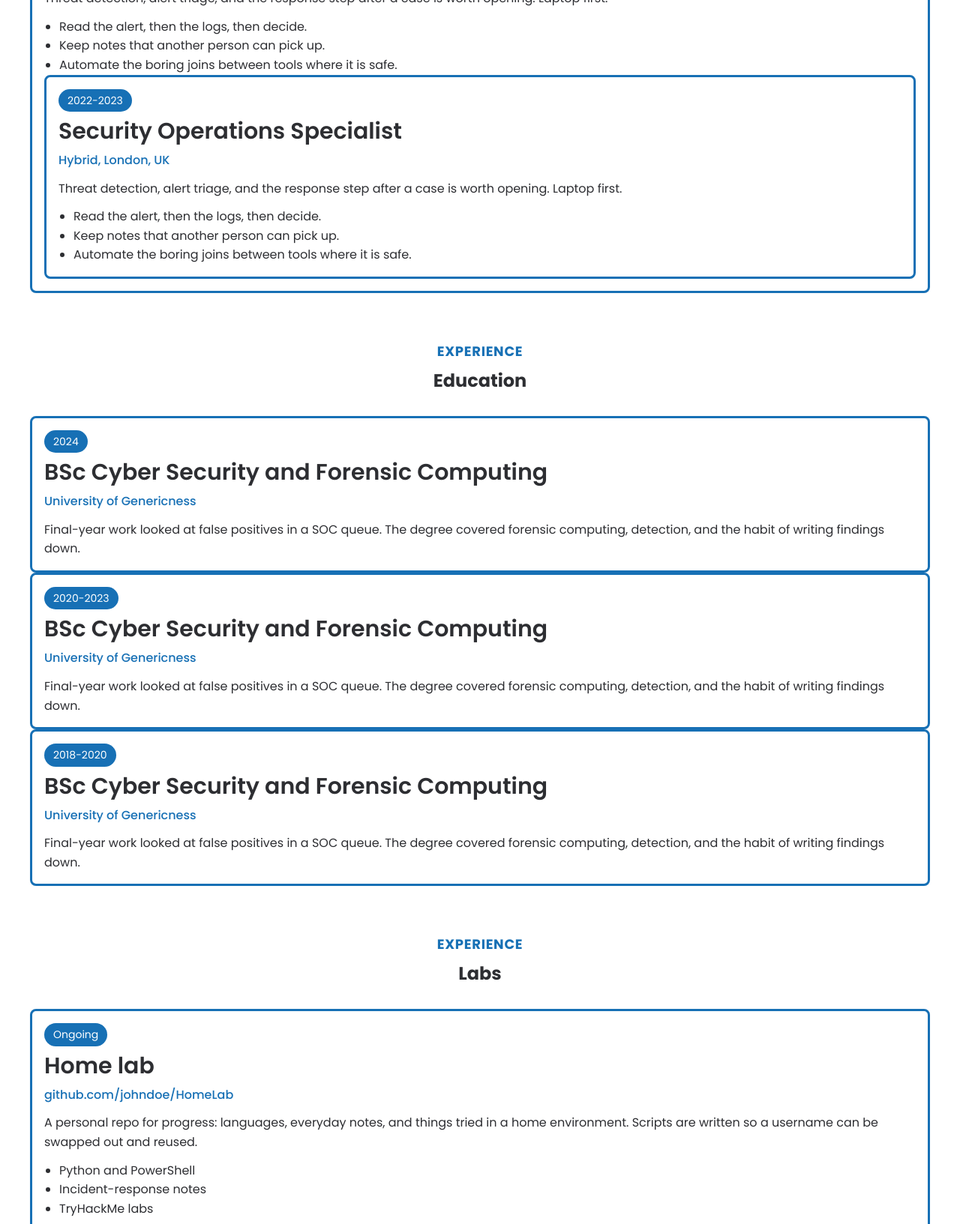
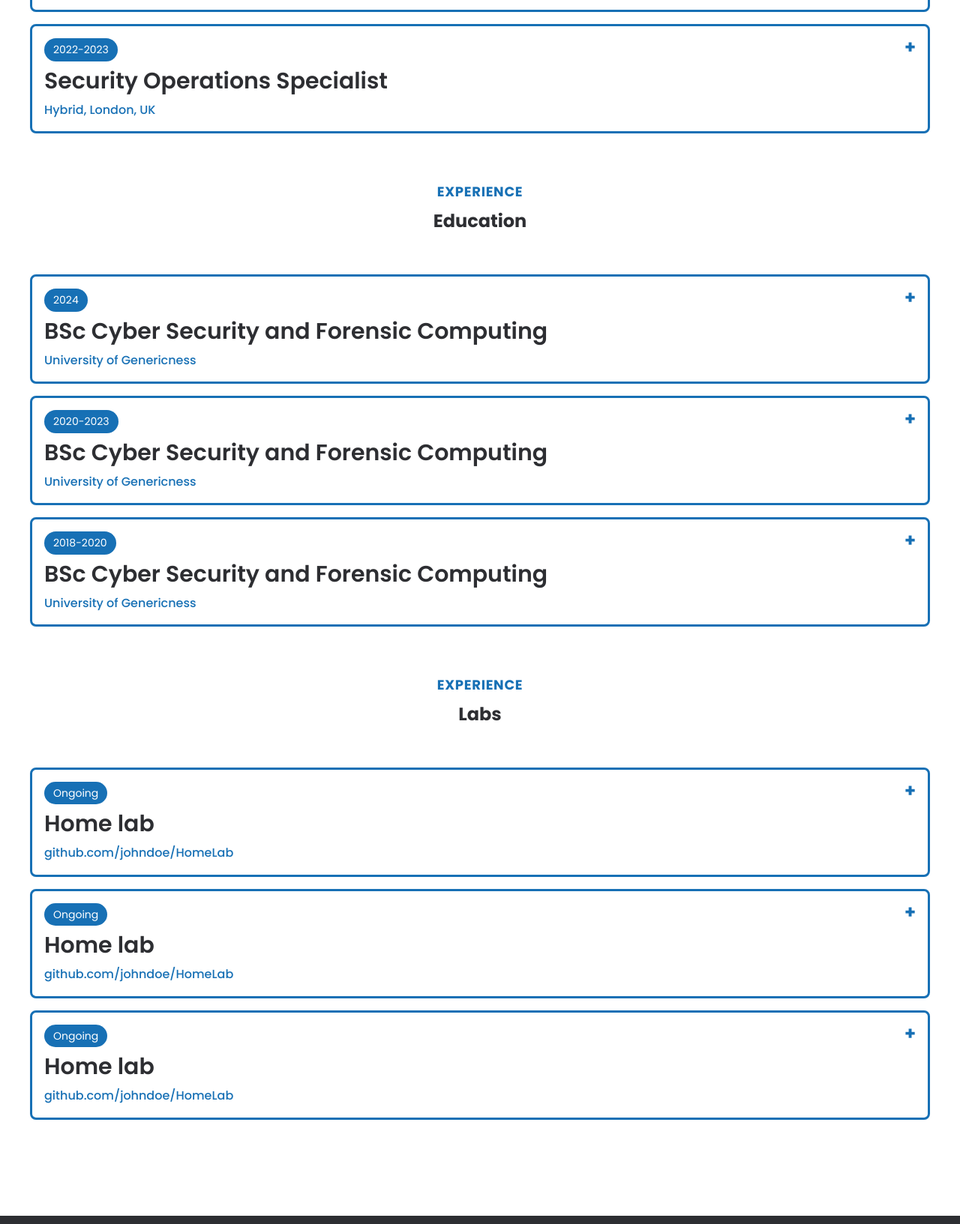
Before and after one commit to sobraxus/cwpa-folio, a website: page index.html in a window 1280 px wide. Shown: the part 5236-6869 px from the top of the page at 75% size. Drawn offline with Linux system fonts and the light colour scheme.

Commit message:
Fixing button

```diff
--- a/css/main.css
+++ b/css/main.css
@@ -630,8 +630,74 @@ section[id] {
   gap: 4rem;
 }
 
+.experience > div {
+  display: grid;
+  gap: 1rem;
+}
+
 .experience .plain-card {
   width: 100%;
+}
+
+.exp-toggle {
+  display: block;
+  width: 100%;
+  padding-right: 1.6rem;
+  text-align: left;
+  position: relative;
+  cursor: pointer;
+}
+
+.exp-toggle::after {
+  content: "+";
+  position: absolute;
+  top: 0;
+  right: 0;
+  color: var(--blue);
+  font-size: 1.5rem;
+  font-weight: 700;
+  line-height: 1;
+}
+
+.exp-card.open .exp-toggle::after {
+  content: "–";
+}
+
+.exp-title {
+  display: block;
+  margin: 0 0 0.5rem;
+  font-size: 1.875rem;
+  font-weight: 600;
+  line-height: 1.2;
+}
+
+.exp-card .exp-toggle .place {
+  display: block;
+  margin-bottom: 0;
+}
+
+.exp-more {
+  display: grid;
+  grid-template-rows: 0fr;
+  transition: grid-template-rows 0.35s var(--ease);
+}
+
+.exp-more > div {
+  min-height: 0;
+  overflow: hidden;
+}
+
+.exp-card.open .exp-more {
+  grid-template-rows: 1fr;
+}
+
+.exp-more p {
+  margin-top: 0.75rem;
+}
+
+.exp-more .place {
+  margin-top: 0.85rem;
+  margin-bottom: 0;
 }
 
 /* Contact */
@@ -799,7 +865,8 @@ section[id] {
   .selfie,
   .bar i,
   .media-body,
-  .media-art {
+  .media-art,
+  .exp-more {
     animation: none;
     transition: none;
   }
--- a/index.html
+++ b/index.html
@@ -239,28 +239,39 @@
             <h2>Experience</h2>
             <h3>Work</h3>
           </div>
-          <article class="plain-card">
+          <article class="plain-card exp-card">
+            <button class="exp-toggle" type="button" aria-expanded="false">
               <span class="year">2024-Now</span>
-            <h3>SOC Analyst</h3>
-            <p class="place">Remote, UK</p>
+              <span class="exp-title">SOC Analyst</span>
+              <span class="place">Remote, UK</span>
+            </button>
+            <div class="exp-more">
+              <div>
                 <p>Threat detection, alert triage, and the response step after a case is worth opening. Laptop first.</p>
                 <ul>
                   <li>Read the alert, then the logs, then decide.</li>
                   <li>Keep notes that another person can pick up.</li>
                   <li>Automate the boring joins between tools where it is safe.</li>
                 </ul>
-            <d
+              </div>
+            </div>
           </article>
-          <article class="plain-card", type="button", aria-expanded="false", aria-hidden="true">
+          <article class="plain-card exp-card">
+            <button class="exp-toggle" type="button" aria-expanded="false">
               <span class="year">2022-2023</span>
-            <h3>Security Operations Specialist</h3>
-            <p class="place">Hybrid, London, UK</p>
+              <span class="exp-title">Security Operations Specialist</span>
+              <span class="place">Hybrid, London, UK</span>
+            </button>
+            <div class="exp-more">
+              <div>
                 <p>Threat detection, alert triage, and the response step after a case is worth opening. Laptop first.</p>
                 <ul>
                   <li>Read the alert, then the logs, then decide.</li>
                   <li>Keep notes that another person can pick up.</li>
                   <li>Automate the boring joins between tools where it is safe.</li>
                 </ul>
+              </div>
+            </div>
           </article>
         </div>
         <div>
@@ -268,23 +279,41 @@
             <h2>Experience</h2>
             <h3>Education</h3>
           </div>
-          <article class="plain-card">
+          <article class="plain-card exp-card">
+            <button class="exp-toggle" type="button" aria-expanded="false">
               <span class="year">2024</span>
-            <h3>BSc Cyber Security and Forensic Computing</h3>
-            <p class="place">University of Genericness</p>
+              <span class="exp-title">BSc Cyber Security and Forensic Computing</span>
+              <span class="place">University of Genericness</span>
+            </button>
+            <div class="exp-more">
+              <div>
                 <p>Final-year work looked at false positives in a SOC queue. The degree covered forensic computing, detection, and the habit of writing findings down.</p>
+              </div>
+            </div>
           </article>
-          <article class="plain-card">
+          <article class="plain-card exp-card">
+            <button class="exp-toggle" type="button" aria-expanded="false">
               <span class="year">2020-2023</span>
-            <h3>BSc Cyber Security and Forensic Computing</h3>
-            <p class="place">University of Genericness</p>
+              <span class="exp-title">BSc Cyber Security and Forensic Computing</span>
+              <span class="place">University of Genericness</span>
+            </button>
+            <div class="exp-more">
+              <div>
                 <p>Final-year work looked at false positives in a SOC queue. The degree covered forensic computing, detection, and the habit of writing findings down.</p>
+              </div>
+            </div>
           </article>
-          <article class="plain-card">
+          <article class="plain-card exp-card">
+            <button class="exp-toggle" type="button" aria-expanded="false">
               <span class="year">2018-2020</span>
-            <h3>BSc Cyber Security and Forensic Computing</h3>
-            <p class="place">University of Genericness</p>
+              <span class="exp-title">BSc Cyber Security and Forensic Computing</span>
+              <span class="place">University of Genericness</span>
+            </button>
+            <div class="exp-more">
+              <div>
                 <p>Final-year work looked at false positives in a SOC queue. The degree covered forensic computing, detection, and the habit of writing findings down.</p>
+              </div>
+            </div>
           </article>
         </div>
         <div>
@@ -292,9 +321,14 @@
             <h2>Experience</h2>
             <h3>Labs</h3>
           </div>
-          <article class="plain-card">
+          <article class="plain-card exp-card">
+            <button class="exp-toggle" type="button" aria-expanded="false">
               <span class="year">Ongoing</span>
-            <h3>Home lab</h3>
+              <span class="exp-title">Home lab</span>
+              <span class="place">github.com/johndoe/HomeLab</span>
+            </button>
+            <div class="exp-more">
+              <div>
                 <p class="place"><a href="https://github.com/johndoe/HomeLab" rel="noopener">github.com/johndoe/HomeLab</a></p>
                 <p>A personal repo for progress: languages, everyday notes, and things tried in a home environment. Scripts are written so a username can be swapped out and reused.</p>
                 <ul>
@@ -302,10 +336,17 @@
                   <li>Incident-response notes</li>
                   <li>TryHackMe labs</li>
                 </ul>
+              </div>
+            </div>
           </article>
-          <article class="plain-card">
+          <article class="plain-card exp-card">
+            <button class="exp-toggle" type="button" aria-expanded="false">
               <span class="year">Ongoing</span>
-            <h3>Home lab</h3>
+              <span class="exp-title">Home lab</span>
+              <span class="place">github.com/johndoe/HomeLab</span>
+            </button>
+            <div class="exp-more">
+              <div>
                 <p class="place"><a href="https://github.com/johndoe/HomeLab" rel="noopener">github.com/johndoe/HomeLab</a></p>
                 <p>A personal repo for progress: languages, everyday notes, and things tried in a home environment. Scripts are written so a username can be swapped out and reused.</p>
                 <ul>
@@ -313,10 +354,17 @@
                   <li>Incident-response notes</li>
                   <li>TryHackMe labs</li>
                 </ul>
+              </div>
+            </div>
           </article>
-          <article class="plain-card">
+          <article class="plain-card exp-card">
+            <button class="exp-toggle" type="button" aria-expanded="false">
               <span class="year">Ongoing</span>
-            <h3>Home lab</h3>
+              <span class="exp-title">Home lab</span>
+              <span class="place">github.com/johndoe/HomeLab</span>
+            </button>
+            <div class="exp-more">
+              <div>
                 <p class="place"><a href="https://github.com/johndoe/HomeLab" rel="noopener">github.com/johndoe/HomeLab</a></p>
                 <p>A personal repo for progress: languages, everyday notes, and things tried in a home environment. Scripts are written so a username can be swapped out and reused.</p>
                 <ul>
@@ -324,6 +372,8 @@
                   <li>Incident-response notes</li>
                   <li>TryHackMe labs</li>
                 </ul>
+              </div>
+            </div>
           </article>
         </div>
       </div>
--- a/js/site.js
+++ b/js/site.js
@@ -19,6 +19,24 @@
       });
     });
   }
+
+  var experiences = document.querySelectorAll(".exp-card");
+  experiences.forEach(function (card) {
+    var button = card.querySelector(".exp-toggle");
+    if (!button) return;
+    button.addEventListener("click", function () {
+      var willOpen = !card.classList.contains("open");
+      experiences.forEach(function (other) {
+        var otherButton = other.querySelector(".exp-toggle");
+        other.classList.remove("open");
+        if (otherButton) otherButton.setAttribute("aria-expanded", "false");
+      });
+      if (willOpen) {
+        card.classList.add("open");
+        button.setAttribute("aria-expanded", "true");
+      }
+    });
+  });
 
   var cards = document.querySelectorAll(".media-card");
   cards.forEach(function (card) {
```
Lines whose indentation alone changed are shown as unchanged.
